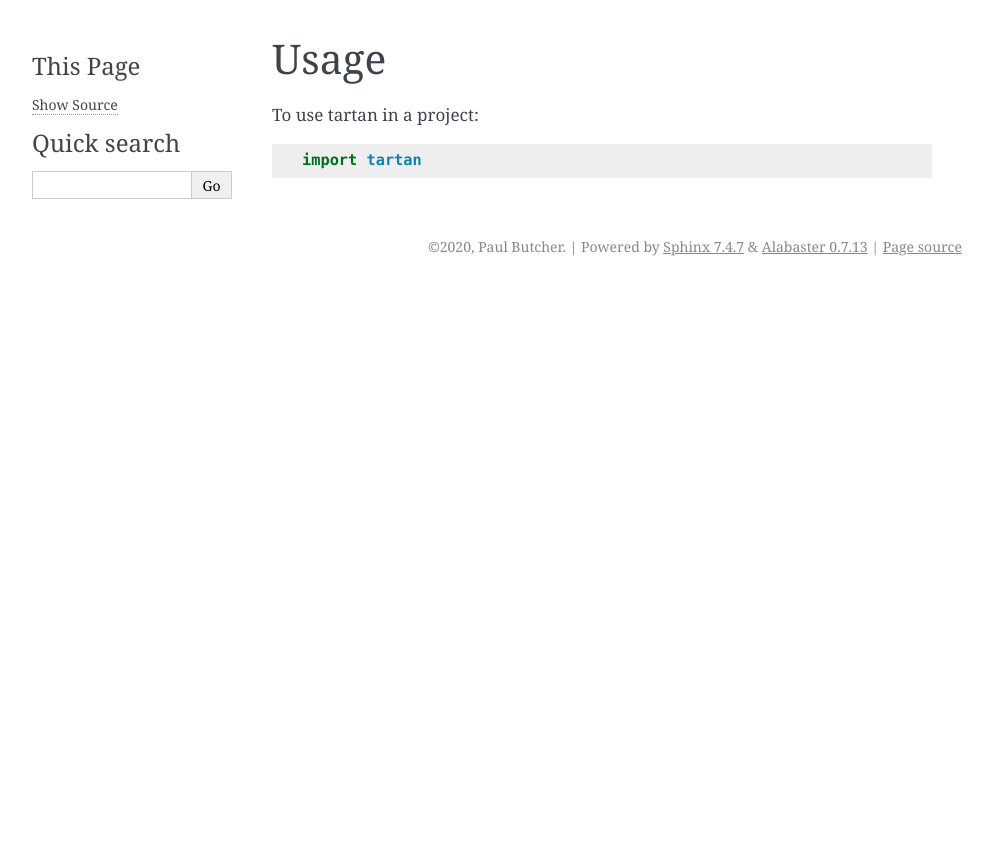
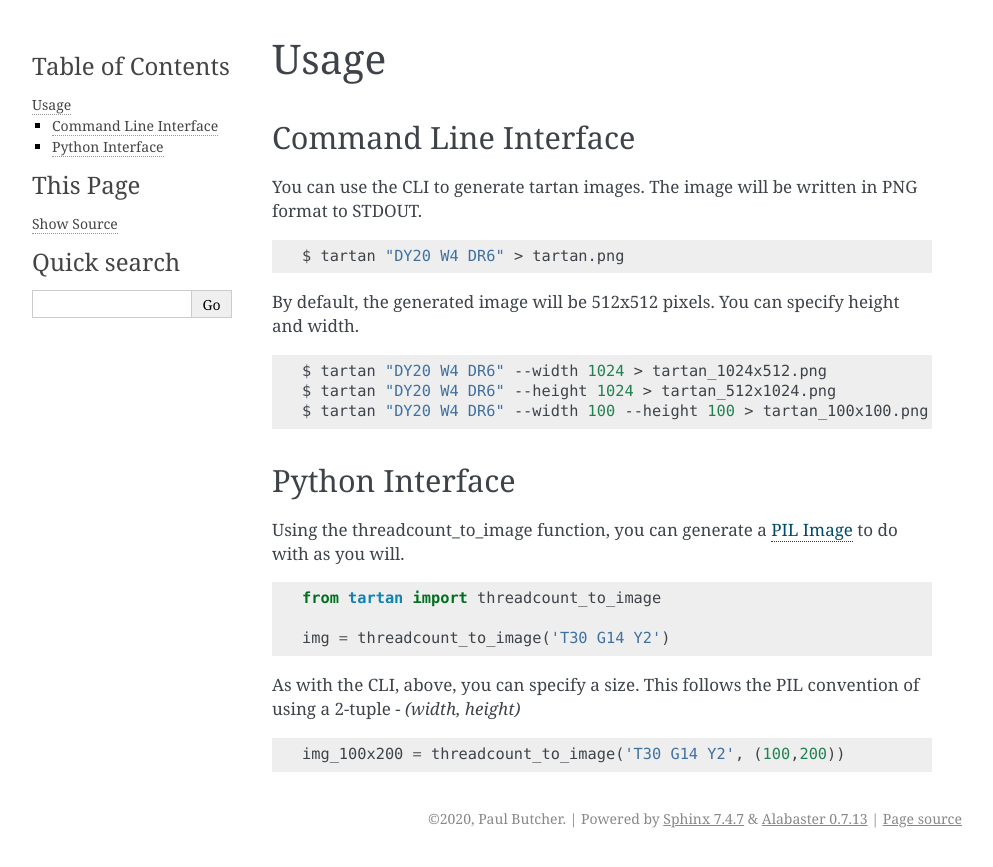
Before and after one commit to paul-butcher/tartan, a Sphinx documentation site: the page built from docs/usage.rst, in a window 1280 px wide. Shown: the top 867 px of the page, without its empty margins (148-1141 px from the left). Built offline with Sphinx 7.4.7, drawn with Linux system fonts in a browser that asks for light colours; pages that are not in the unit, such as notebooks, are missing from menus.

Commit message:
Move usage docs to own file

```diff
--- a/docs/usage.rst
+++ b/docs/usage.rst
@@ -2,6 +2,40 @@
 Usage
 =====
 
-To use tartan in a project::
+Command Line Interface
+----------------------
 
-    import tartan
+You can use the CLI to generate tartan images.  The image will be
+written in PNG format to STDOUT.
+
+.. code-block:: sh
+
+    $ tartan "DY20 W4 DR6" > tartan.png
+
+By default, the generated image will be 512x512 pixels. You can specify height and width.
+
+.. code-block:: sh
+
+    $ tartan "DY20 W4 DR6" --width 1024 > tartan_1024x512.png
+    $ tartan "DY20 W4 DR6" --height 1024 > tartan_512x1024.png
+    $ tartan "DY20 W4 DR6" --width 100 --height 100 > tartan_100x100.png
+
+Python Interface
+----------------
+
+Using the threadcount_to_image function, you can generate a
+`PIL Image <https://pillow.readthedocs.io/en/stable/reference/Image.html>`_
+to do with as you will.
+
+.. code-block::
+
+    from tartan import threadcount_to_image
+
+    img = threadcount_to_image('T30 G14 Y2')
+
+As with the CLI, above, you can specify a size.  This follows the PIL convention
+of using a 2-tuple - `(width, height)`
+
+.. code-block::
+
+    img_100x200 = threadcount_to_image('T30 G14 Y2', (100,200))
```
Also changed, not shown: README.rst (+0 -42 lines), tartan.png.
